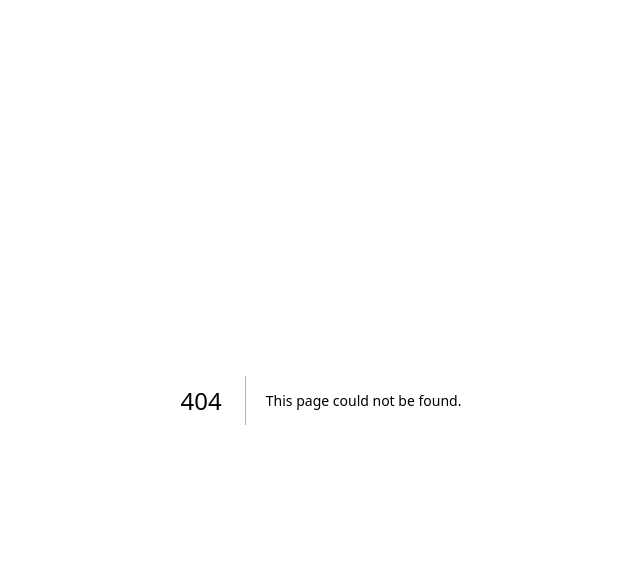
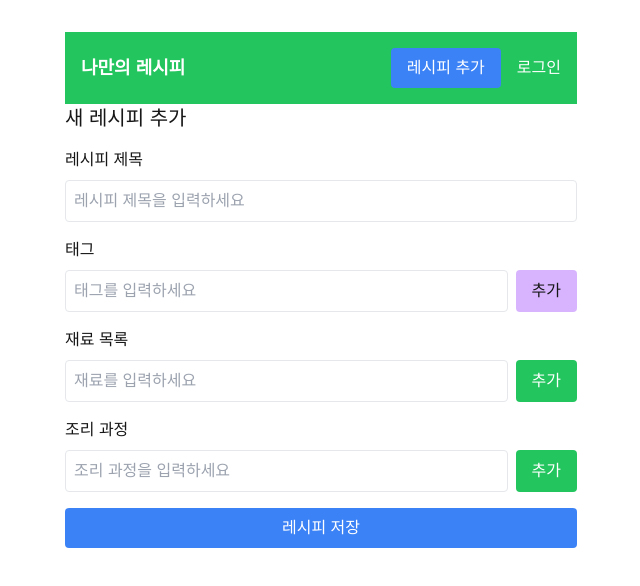
Before and after one commit to Choeseonjeong/hanaro-project2, a Next.js app: page /RepForm in a window 1280 px wide. Before the commit this address had no page. Shown: the top 586 px of the page, without its empty margins (319-959 px from the left). Built offline with nearby package versions, Linux system fonts and the light colour scheme; no server answers.

Commit message:
페이지추가

```diff
--- /dev/null
+++ b/app/RepForm/page.tsx
@@ -0,0 +1,75 @@
+"use client";
+import { useState } from "react";
+import Header from '../components/layout/header';
+
+export default function RepForm() {
+    const [title, setTitle] = useState("");
+    const [tag, setTag] = useState("");
+    const [ingredient, setIngredient] = useState("");
+    const [process, setProcess] = useState("");
+
+    return (
+        <>
+        <section className="p-8 max-w-xl mx-auto">
+        <Header/>
+        <h2 className="text-xl mb-4">새 레시피 추가</h2>
+        <div className="mb-4">
+          <label className="block mb-2">레시피 제목</label>
+          <input
+            type="text"
+            placeholder="레시피 제목을 입력하세요"
+            value={title}
+            onChange={(e) => setTitle(e.target.value)}
+            className="w-full p-2 border rounded"
+          />
+        </div>
+
+        <div className="mb-4">
+          <label className="block mb-2">태그</label>
+          <div className="flex">
+            <input
+              type="text"
+              placeholder="태그를 입력하세요"
+              value={tag}
+              onChange={(e) => setTag(e.target.value)}
+              className="flex-grow p-2 border rounded"
+            />
+            <button className="ml-2 bg-purple-300 px-4 py-2 rounded">추가</button>
+          </div>
+        </div>
+
+        <div className="mb-4">
+          <label className="block mb-2">재료 목록</label>
+          <div className="flex">
+            <input
+              type="text"
+              placeholder="재료를 입력하세요"
+              value={ingredient}
+              onChange={(e) => setIngredient(e.target.value)}
+              className="flex-grow p-2 border rounded"
+            />
+            <button className="ml-2 bg-green-500 text-white px-4 py-2 rounded">추가</button>
+          </div>
+        </div>
+
+        <div className="mb-4">
+          <label className="block mb-2">조리 과정</label>
+          <div className="flex">
+            <input
+              type="text"
+              placeholder="조리 과정을 입력하세요"
+              value={process}
+              onChange={(e) => setProcess(e.target.value)}
+              className="flex-grow p-2 border rounded"
+            />
+            <button className="ml-2 bg-green-500 text-white px-4 py-2 rounded">추가</button>
+          </div>
+        </div>
+
+        <button type="submit" className="w-full bg-blue-500 text-white px-4 py-2 rounded">
+          레시피 저장
+        </button>
+      </section>
+        </>
+    );
+}
--- a/app/components/layout/header.tsx
+++ b/app/components/layout/header.tsx
@@ -1,16 +1,34 @@
+'use client'
+import { useRouter } from 'next/navigation';
+import { useEffect, useState } from 'react';
 import LoginButton from "../ui/LoginButton";
 
 export default function Header() {
+    const router = useRouter();
+    const [isClient, setIsClient] = useState(false);
 
-    return(
+    useEffect(() => {
+        setIsClient(true);
+    }, []);
+
+    const handleAddRecipe = () => {
+        if (isClient) {
+            router.push('/RepForm');
+        }
+    };
+
+    return (
         <>
             <header className="flex justify-between items-center bg-green-500 p-4 text-white">
                 <h1 className="text-lg font-bold">나만의 레시피</h1>
                 <div>
-          <button className="mr-4 bg-blue-500 text-white px-4 py-2 rounded">
+                    <button
+                        className="mr-4 bg-blue-500 text-white px-4 py-2 rounded"
+                        onClick={handleAddRecipe}
+                    >
                         레시피 추가
                     </button>
-          <LoginButton/>
+                    <LoginButton />
                 </div>
             </header>
         </>
--- a/app/page.tsx
+++ b/app/page.tsx
@@ -1,78 +1,14 @@
 "use client";
 import { useState } from "react";
-import LoginButton from "./components/ui/LoginButton";
 import Header from "./components/layout/header"
 import Footer from "./components/layout/footer"
 
 export default function Home() {
-  const [title, setTitle] = useState("");
-  const [tag, setTag] = useState("");
-  const [ingredient, setIngredient] = useState("");
-  const [process, setProcess] = useState("");
 
   return (
     <div className="p-8 max-w-xl mx-auto">
       <Header/>
-      <section className="mt-6">
-        <h2 className="text-xl mb-4">새 레시피 추가</h2>
 
-        <div className="mb-4">
-          <label className="block mb-2">레시피 제목</label>
-          <input
-            type="text"
-            placeholder="레시피 제목을 입력하세요"
-            value={title}
-            onChange={(e) => setTitle(e.target.value)}
-            className="w-full p-2 border rounded"
-          />
-        </div>
-
-        <div className="mb-4">
-          <label className="block mb-2">태그</label>
-          <div className="flex">
-            <input
-              type="text"
-              placeholder="태그를 입력하세요"
-              value={tag}
-              onChange={(e) => setTag(e.target.value)}
-              className="flex-grow p-2 border rounded"
-            />
-            <button className="ml-2 bg-purple-300 px-4 py-2 rounded">추가</button>
-          </div>
-        </div>
-
-        <div className="mb-4">
-          <label className="block mb-2">재료 목록</label>
-          <div className="flex">
-            <input
-              type="text"
-              placeholder="재료를 입력하세요"
-              value={ingredient}
-              onChange={(e) => setIngredient(e.target.value)}
-              className="flex-grow p-2 border rounded"
-            />
-            <button className="ml-2 bg-green-500 text-white px-4 py-2 rounded">추가</button>
-          </div>
-        </div>
-
-        <div className="mb-4">
-          <label className="block mb-2">조리 과정</label>
-          <div className="flex">
-            <input
-              type="text"
-              placeholder="조리 과정을 입력하세요"
-              value={process}
-              onChange={(e) => setProcess(e.target.value)}
-              className="flex-grow p-2 border rounded"
-            />
-            <button className="ml-2 bg-green-500 text-white px-4 py-2 rounded">추가</button>
-          </div>
-        </div>
-
-        <button className="w-full bg-blue-500 text-white px-4 py-2 rounded">
-          레시피 저장
-        </button>
-      </section>
       <Footer/>
     </div>
   );
```
Lines whose indentation alone changed are shown as unchanged.
